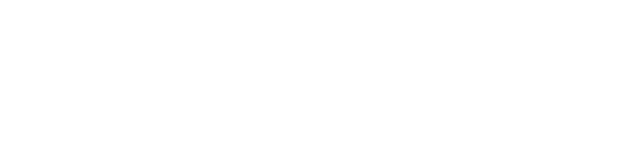
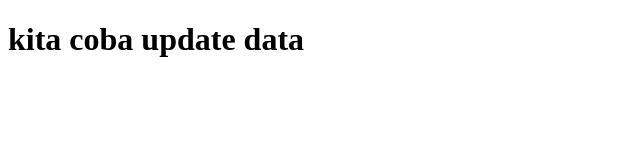
Before and after one commit to aanniissaakk/coba_css, a plain HTML site: page index.html in a window 1280 px wide. Shown: the whole page, without its empty margins (0-640 px from the left). Drawn offline with Linux system fonts and the light colour scheme.

Commit message:
update data dalam body

```diff
--- a/index.html
+++ b/index.html
@@ -5,5 +5,7 @@
     <meta name="viewport" content="width=device-width, initial-scale=1.0" />
     <title>Document</title>
   </head>
-  <body></body>
+  <body>
+    <h1>kita coba update data</h1>
+  </body>
 </html>
```
